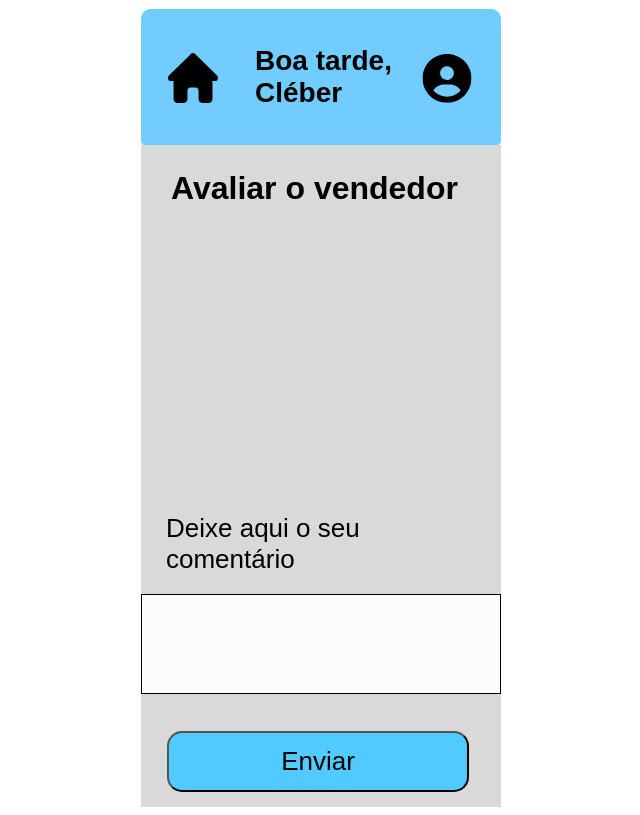
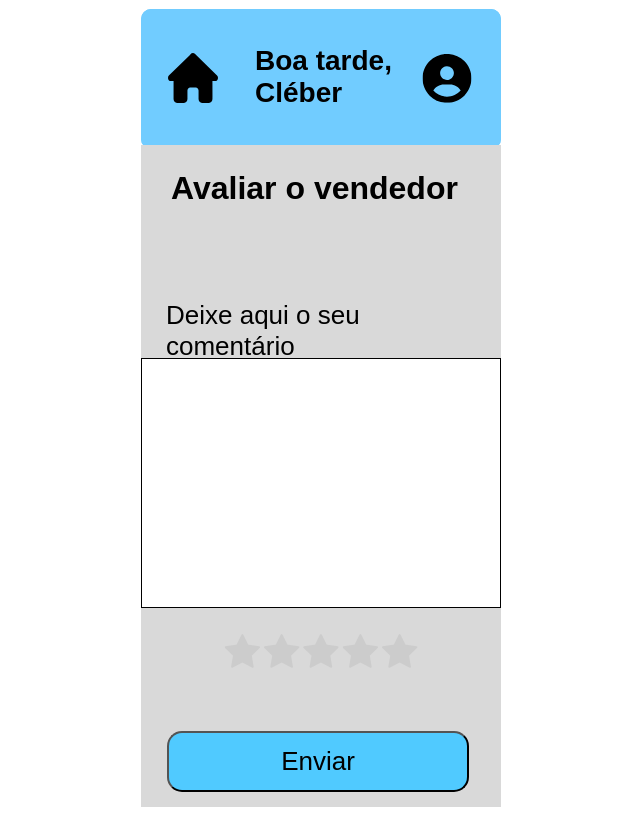
Before and after one commit to MC426-iFish/Projeto, a Flask app: page /avaliarPescador in a window 1280 px wide. Shown: the whole page, without its empty margins (319-959 px from the left). Run offline with Flask 3, Linux system fonts and the light colour scheme; some libraries are stand-ins or nearby versions.

Commit message:
fixing html and getting inputs

```diff
--- a/ifish/compradorController.py
+++ b/ifish/compradorController.py
@@ -68,4 +68,9 @@ def perfilComprador():
 
 @comprador.route('/avaliarPescador', methods=['GET', 'POST'])
 def avaliarPescador():
+    if request.method == "POST":
+        coment = request.form.get("coment")
+        grade = request.form.get("fb")
+        #colocar isso pro vendedor
+        return redirect(url_for('comprador.homeComprador'))
     return view.showAvaliarPescador(current_user)
--- a/ifish/static/styles/avaliarPescador.css
+++ b/ifish/static/styles/avaliarPescador.css
@@ -124,12 +124,13 @@
   font-weight: 400;
   position: absolute;
   left: 25px;
-  top: 493px;
+  top: 280px;
   width: 310px;
   height: 86.52px;
   display: flex;
   align-items: center;
   justify-content: flex-start;
+  z-index: 1;
 }
 .rectangle-66 {
   background: #fdfbfb;
@@ -137,10 +138,21 @@
   border-color: #000000;
   border-width: 1px;
   width: 360px;
-  height: 100px;
+  height: 250px;
   position: absolute;
   left: 0px;
-  top: 586px;
+  top: 350px;
+  z-index: 1;
+}
+.texto-vertical {
+  writing-mode: vertical-rl; /* vertical da direita para a esquerda */
+  text-orientation: upright;
+}
+.rectangle-66 input {
+  width: 100%; /* Ajuste conforme necessário para a largura desejada */
+  height: 100%;
+  border: none; /* Remova a borda padrão do input se desejar */
+  size: 10;
 }
 .rectangle-67 {
   background: #50caff;
@@ -157,6 +169,7 @@
   font-weight: 400;
   display: flex;
   align-items: center;
+  z-index: 1;
 }
 .enviar {
   color: #000000;
@@ -170,4 +183,24 @@
   display: flex;
   align-items: center;
   justify-content: flex-start;
+  z-index: 1;
 }
+
+.estrelas input[type=radio] {
+  display: none;
+  position: relative;
+  top: 625px;
+
+}
+.estrelas label i.fa:before {
+  content:'\f005';
+  color: #FC0;
+  position: relative;
+  top: 625px;
+  font-size: 38px;
+}
+.estrelas input[type=radio]:checked ~ label i.fa:before {
+  color: #CCC;
+  position: relative;
+  top: 625px;
+}
--- a/ifish/templates/avaliarPescador.html
+++ b/ifish/templates/avaliarPescador.html
@@ -122,14 +122,37 @@
                 <div class="search">
                 <div class="rectangle-60"></div>
                 <div class="avaliar-o-vendedor">Avaliar o vendedor</div>
+
+
+
                 <div class="deixe-aqui-o-seu-coment-rio">Deixe aqui o seu comentário</div>
                 </div>
+                <!-- <form action="#" method="POST">
+                    <input class="rectangle-67" type="submit" name="enviar" value="Enviar"/>
+                </form> -->
+                <!-- <div class="rectangle-66"></div> -->
+                <!-- <div class="rectangle-67"></div> -->
+                <!-- <div class="enviar">Enviar</div> -->
                 <form action="#" method="POST">
+                    <link rel="stylesheet" href="//maxcdn.bootstrapcdn.com/font-awesome/4.3.0/css/font-awesome.min.css">
+                    <div class="estrelas">
+                        <input type="radio" id="cm_star-empty" name="fb" value="" checked/>
+                        <label for="cm_star-1"><i class="fa"></i></label>
+                        <input type="radio" id="cm_star-1" name="fb" value="1"/>
+                        <label for="cm_star-2"><i class="fa"></i></label>
+                        <input type="radio" id="cm_star-2" name="fb" value="2"/>
+                        <label for="cm_star-3"><i class="fa"></i></label>
+                        <input type="radio" id="cm_star-3" name="fb" value="3"/>
+                        <label for="cm_star-4"><i class="fa"></i></label>
+                        <input type="radio" id="cm_star-4" name="fb" value="4"/>
+                        <label for="cm_star-5"><i class="fa"></i></label>
+                        <input type="radio" id="cm_star-5" name="fb" value="5"/>
+                    </div>
+                    <div class="rectangle-66">
+                        <input id="coments" type="text" name="coment" placeholder="" required class="texto-vertical"/>
+                    </div>
                     <input class="rectangle-67" type="submit" name="enviar" value="Enviar"/>
                 </form>
-                <div class="rectangle-66"></div>
-                <!-- <div class="rectangle-67"></div> -->
-                <!-- <div class="enviar">Enviar</div> -->
             </div>
         </center>
     </body>
```
